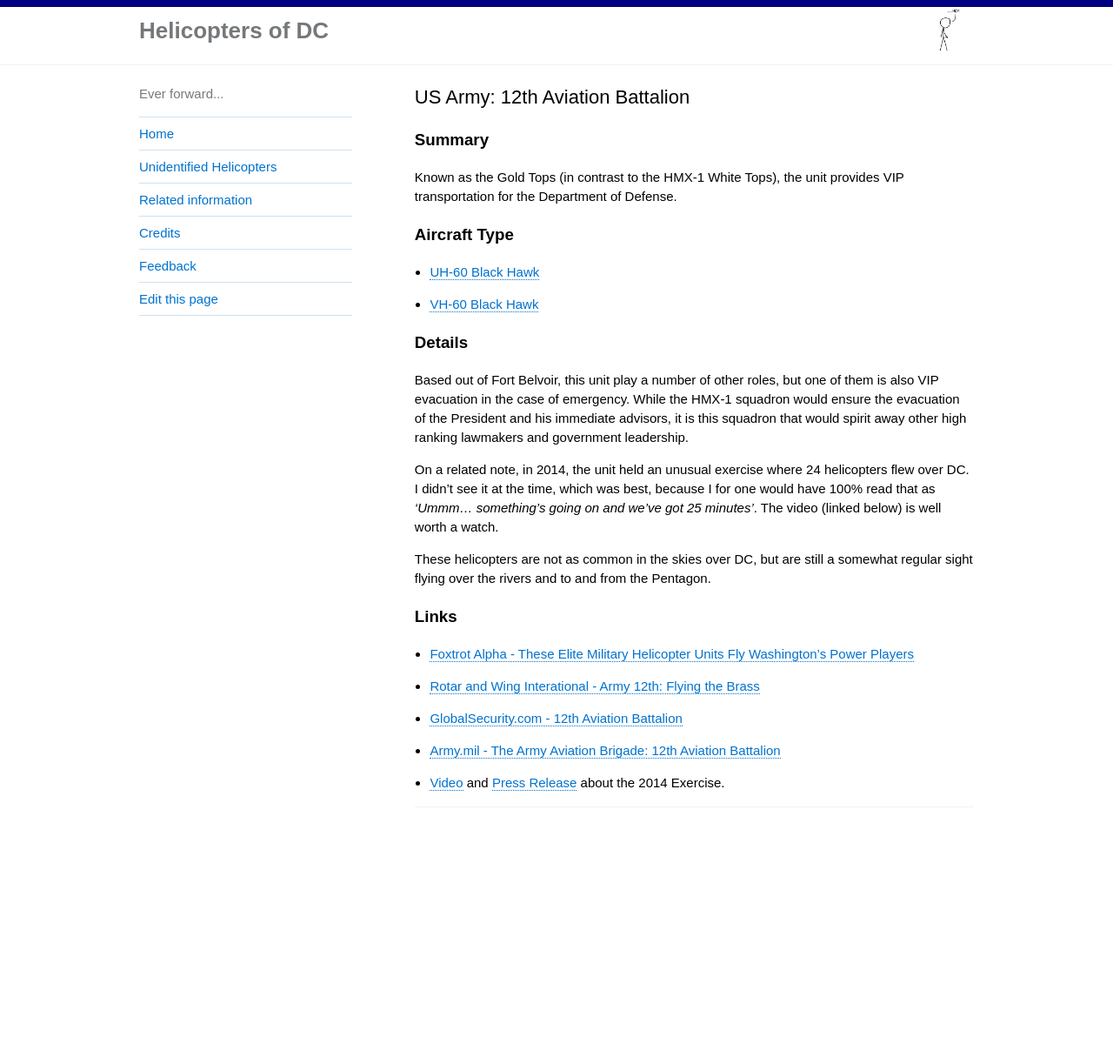
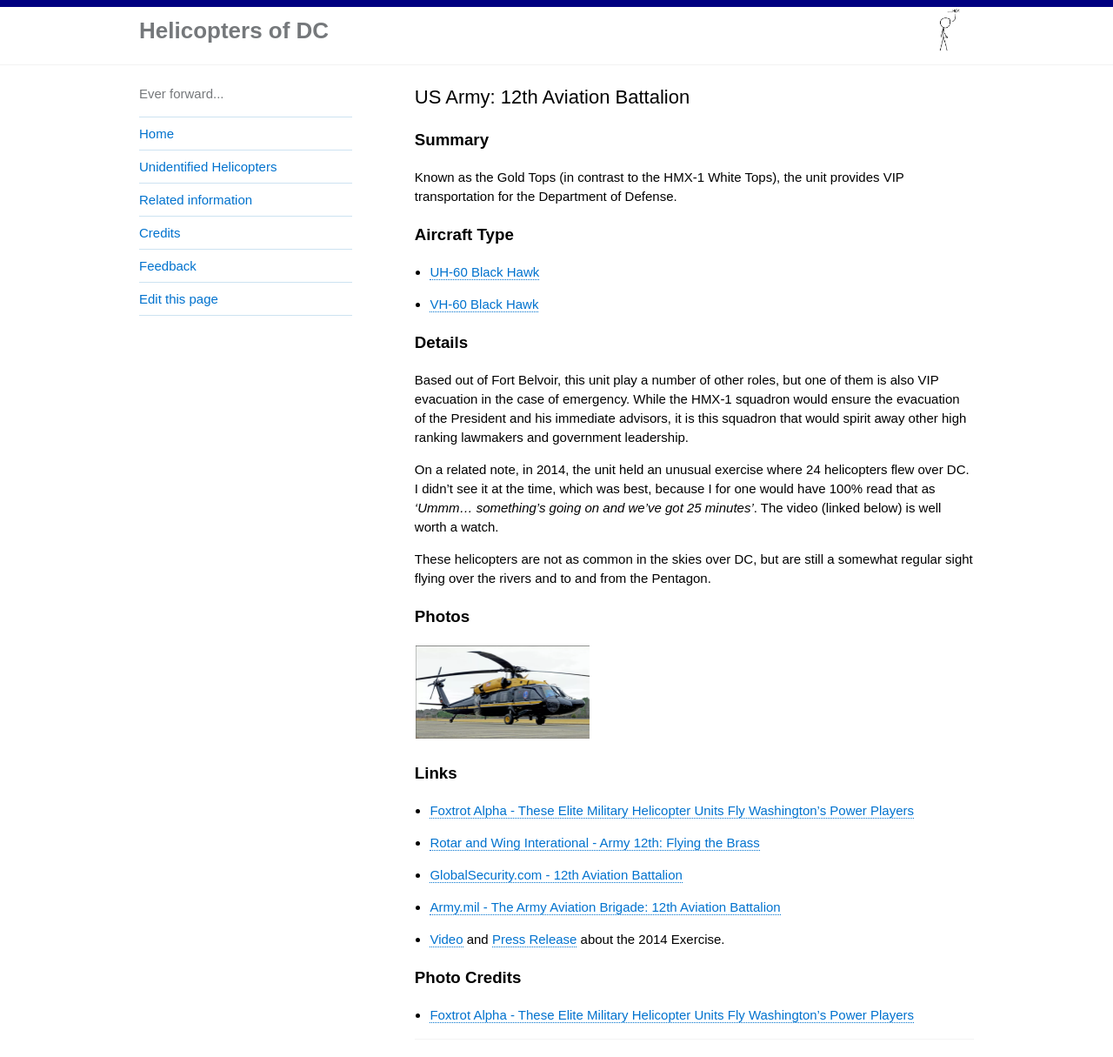
Before and after one commit to gbinal/dc-helicopters, a Jekyll site: the page built from _helicopters/us-army-12th-aviation-battalion.md, in a window 1280 px wide and 1323 px high. Shown: the top 1215 px of the window at 87% size. Built offline with Jekyll 4.4.1, drawn with Linux system fonts in a browser that asks for light colours.

Commit message:
adding sections

```diff
--- a/_helicopters/us-army-12th-aviation-battalion.md
+++ b/_helicopters/us-army-12th-aviation-battalion.md
@@ -20,9 +20,20 @@
 These helicopters are not as common in the skies over DC, but are still a somewhat regular sight flying over the rivers and to and from the Pentagon.
 
 
+### Photos
+
+<table style="width:100%">
+  <tr>
+    <td><img src="https://helicoptersofdc.com/pictures/US-Army-Gold-Tops.png" alt="US Army Helicopter" width="200"></td>    </tr>
+  </table>
+
 ### Links
 * [Foxtrot Alpha - These Elite Military Helicopter Units Fly Washington's Power Players](https://foxtrotalpha.jalopnik.com/these-elite-military-helicopter-units-fly-washingtons-p-1704260996)
 * [Rotar and Wing Interational - Army 12th: Flying the Brass](https://www.rotorandwing.com/2012/04/01/army-12th-flying-the-brass/)
 * [GlobalSecurity.com - 12th Aviation Battalion](https://www.globalsecurity.org/military/agency/army/12avn-bn.htm)
 * [Army.mil - The Army Aviation Brigade: 12th Aviation Battalion](https://www.taab.mdw.army.mil/12th-aviation-battalion)
 * [Video](https://www.youtube.com/watch?v=1LOHoxyyVjg) and [Press Release](https://www.army.mil/article/127767/davison_army_airfield_hosts_mass_helicopter_exercise) about the 2014 Exercise.
+
+
+### Photo Credits
+* [Foxtrot Alpha - These Elite Military Helicopter Units Fly Washington's Power Players](https://foxtrotalpha.jalopnik.com/these-elite-military-helicopter-units-fly-washingtons-p-1704260996)
```
